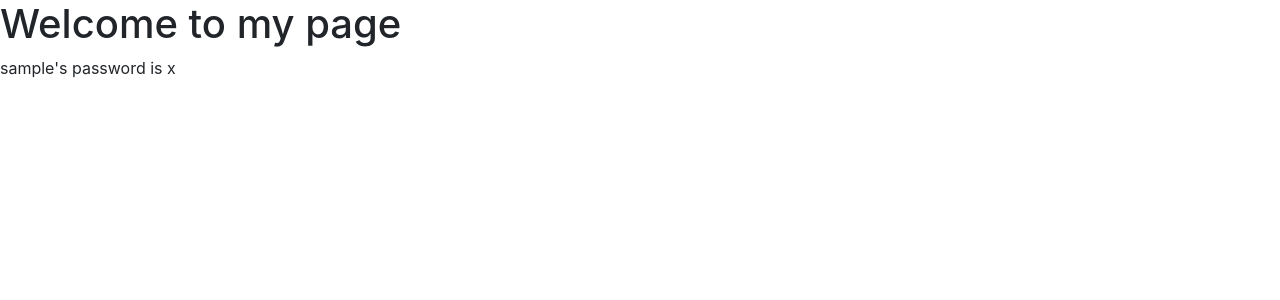
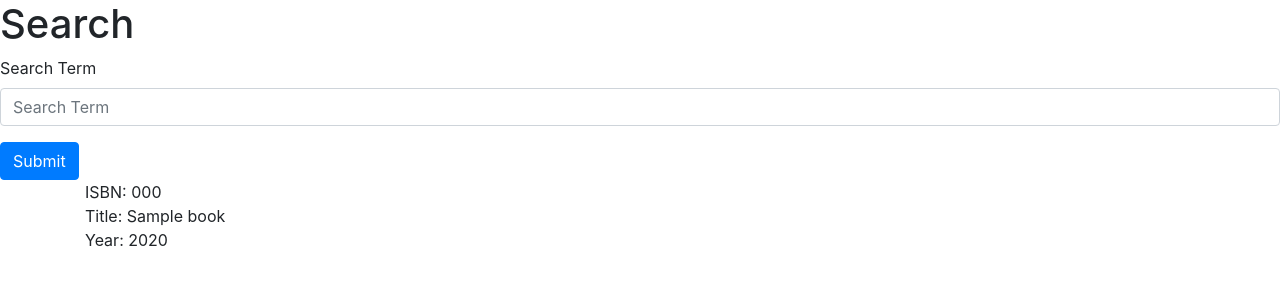
Before and after one commit to danialgagne/project1, a Flask app: template templates/index.html in a window 1280 px wide. Shown: the part 56-356 px from the top of the page. Run offline with Flask 2, Linux system fonts and the light colour scheme; the template is opened without the code that fills it: most values are stand-ins (such as "Sample title", 1, 10 or a date in 2020); some libraries are stand-ins or nearby versions.

Commit message:
allow search by book title

```diff
--- a/application.py
+++ b/application.py
@@ -27,8 +27,15 @@ db = scoped_session(sessionmaker(bind=engine))
 @app.route("/")
 def index():
     if 'username' in session:
-        users = db.execute("SELECT * FROM users").fetchall()
-        return render_template("index.html", users=users)
+        search_term = request.args.get('search-input')
+        print(search_term)
+
+        if search_term is None:
+            results = []
+        else:
+            results = db.execute(f"SELECT * FROM books WHERE LOWER(title) LIKE '%{search_term.lower()}%'").fetchall()
+
+        return render_template("index.html", results=results)
     return redirect(url_for('login'))
 
 
--- a/templates/index.html
+++ b/templates/index.html
@@ -1,8 +1,17 @@
 {% extends "layout.html" %}
 
 {% block body %}
-    <h1>Welcome to my page</h1>
-    {% for user in users %}
-        <p>{{ user.username }}'s password is {{ user.password }}</p>
+    <h1>Search</h1>
+    <form action="{{ url_for('index') }}">
+        <div class="form-group">
+            <label for="search-input">Search Term</label>
+            <input type="text" class="form-control" name="search-input" id="search-input" placeholder="Search Term">
+        </div>
+        <button type="submit" class="btn btn-primary">Submit</button>
+    </form>
+    <div class="container">
+    {% for book in results %}
+        <div>ISBN: {{ book.isbn }}<br>Title: {{ book.title }}<br>Year: {{ book.year }}</div>
     {% endfor %}
+    </div>
 {% endblock %}
```
